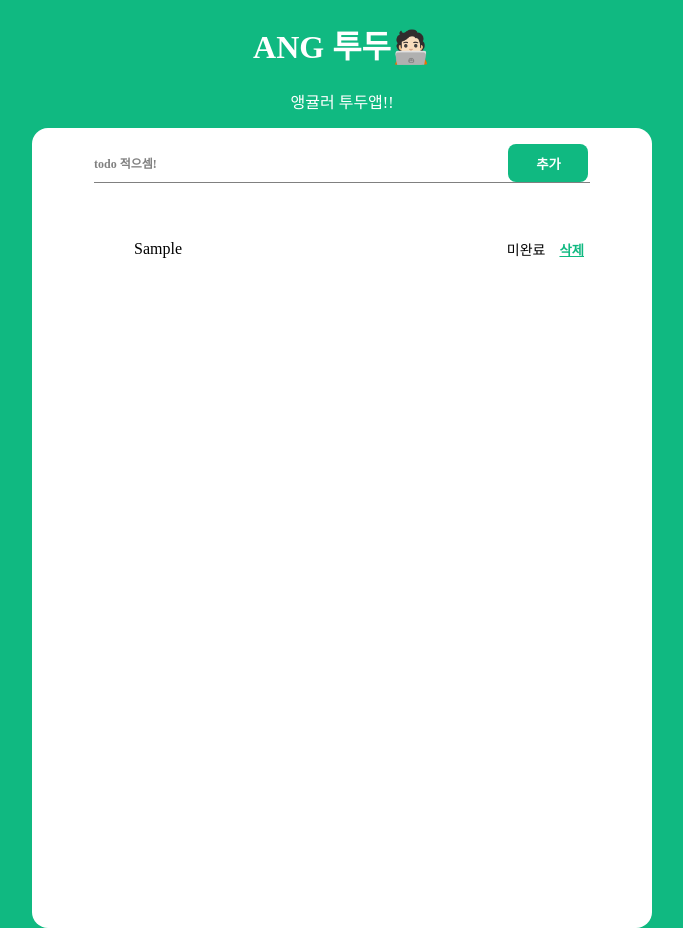
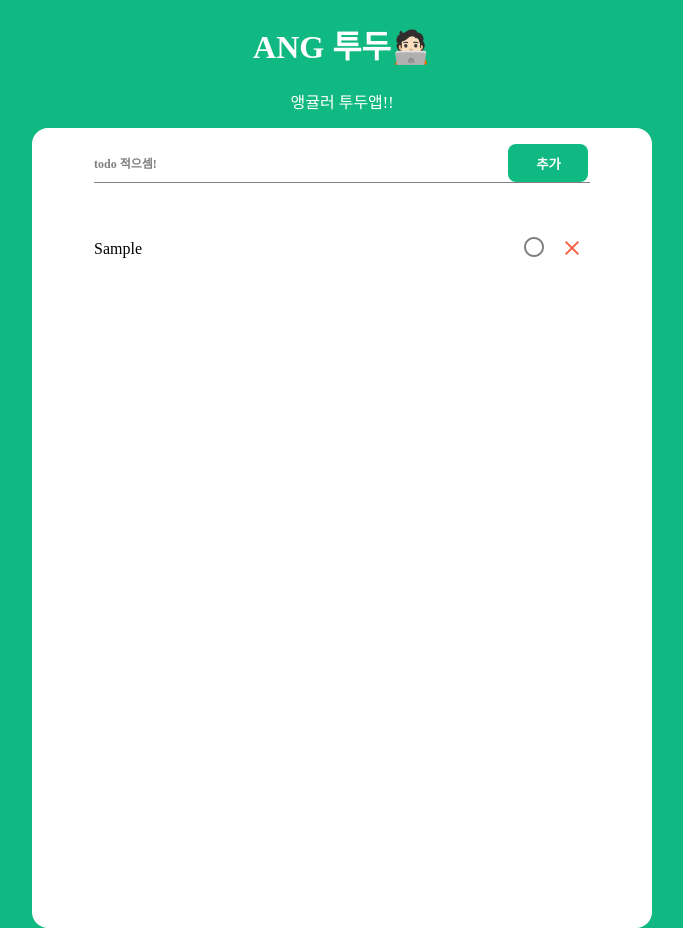
Before and after one commit to itjustbong/todo-on-any-framework, an Angular app in the folder ang-todo/: page / in a window 1280 px wide. Both pictures are taken after typing "Sample" into the empty fields and a click on the button "추가". Shown: the whole page, without its empty margins (298-981 px from the left). Built offline with nearby package versions, Linux system fonts and the light colour scheme.

Commit message:
Style: 투두 아이템 아이콘 반영

```diff
--- a/ang-todo/src/app/todo-list/todo-list.component.css
+++ b/ang-todo/src/app/todo-list/todo-list.component.css
@@ -90,3 +90,13 @@ li {
   flex-direction: row;
   font-size: 0.875rem;
 }
+
+.done {
+  color: var(--main-color);
+}
+.none {
+  color: gray;
+}
+.clear-todo {
+  color: tomato;
+}
--- a/ang-todo/src/app/todo-list/todo-list.component.html
+++ b/ang-todo/src/app/todo-list/todo-list.component.html
@@ -18,11 +18,15 @@
         <div (click)="updateState(item.id, item.state)">{{ item.todo }}</div>
         <div class="todo-box-right">
           <div *ngIf="item.state === 'Done'; then done; else none"></div>
-          <ng-template #done> 완료 </ng-template>
-          <ng-template #none> 미완료 </ng-template>
+          <ng-template #done>
+            <span class="material-icons done"> done </span>
+          </ng-template>
+          <ng-template #none>
+            <span class="material-icons none"> panorama_fish_eye </span>
+          </ng-template>
 
           <button class="todo-del-button" (click)="delTodo(item.id)">
-            삭제
+            <span class="material-icons clear-todo"> clear </span>
           </button>
         </div>
       </li>
--- a/ang-todo/src/app/todo-list/todo-list.component.ts
+++ b/ang-todo/src/app/todo-list/todo-list.component.ts
@@ -24,7 +24,6 @@ export class TodoListComponent {
   }
 
   updateState(id: number, nowState: string) {
-    console.log(id, nowState);
     if (nowState === TodoState.NORMAL) this.db.updateState(id, TodoState.DONE);
     else this.db.updateState(id, TodoState.NORMAL);
   }
--- a/ang-todo/src/index.html
+++ b/ang-todo/src/index.html
@@ -1,11 +1,15 @@
-<!doctype html>
+<!DOCTYPE html>
 <html lang="en">
   <head>
-  <meta charset="utf-8">
+    <meta charset="utf-8" />
     <title>AngTodo</title>
-  <base href="/">
-  <meta name="viewport" content="width=device-width, initial-scale=1">
-  <link rel="icon" type="image/x-icon" href="favicon.ico">
+    <base href="/" />
+    <meta name="viewport" content="width=device-width, initial-scale=1" />
+    <link rel="icon" type="image/x-icon" href="favicon.ico" />
+    <link
+      href="https://fonts.googleapis.com/icon?family=Material+Icons"
+      rel="stylesheet"
+    />
   </head>
   <body>
     <app-root></app-root>
--- a/ang-todo/src/styles.css
+++ b/ang-todo/src/styles.css
@@ -32,5 +32,6 @@ a:active {
 }
 
 ul {
+  padding-left: 0;
   list-style-type: none;
 }
```
Lines whose indentation alone changed are shown as unchanged.
